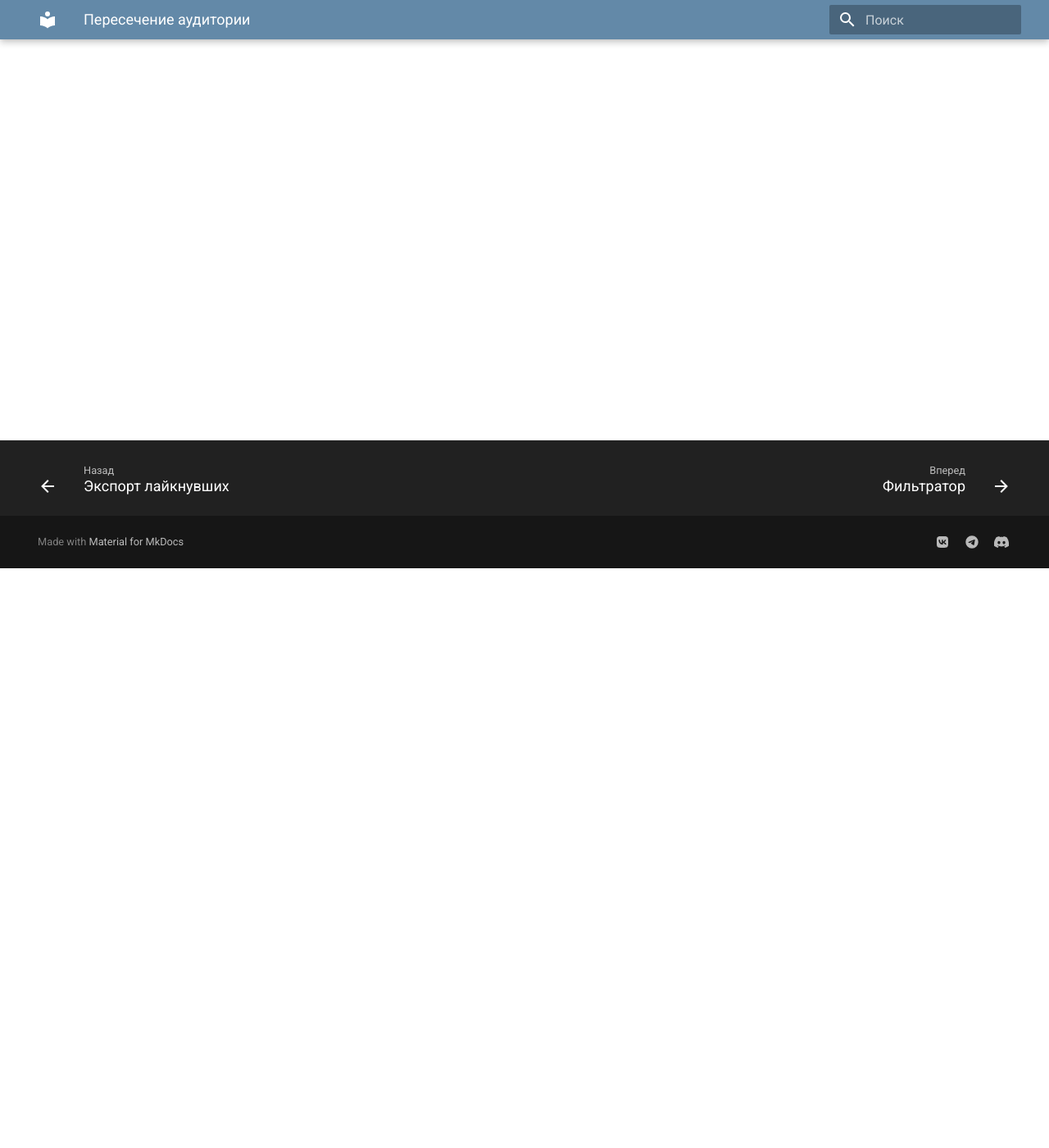
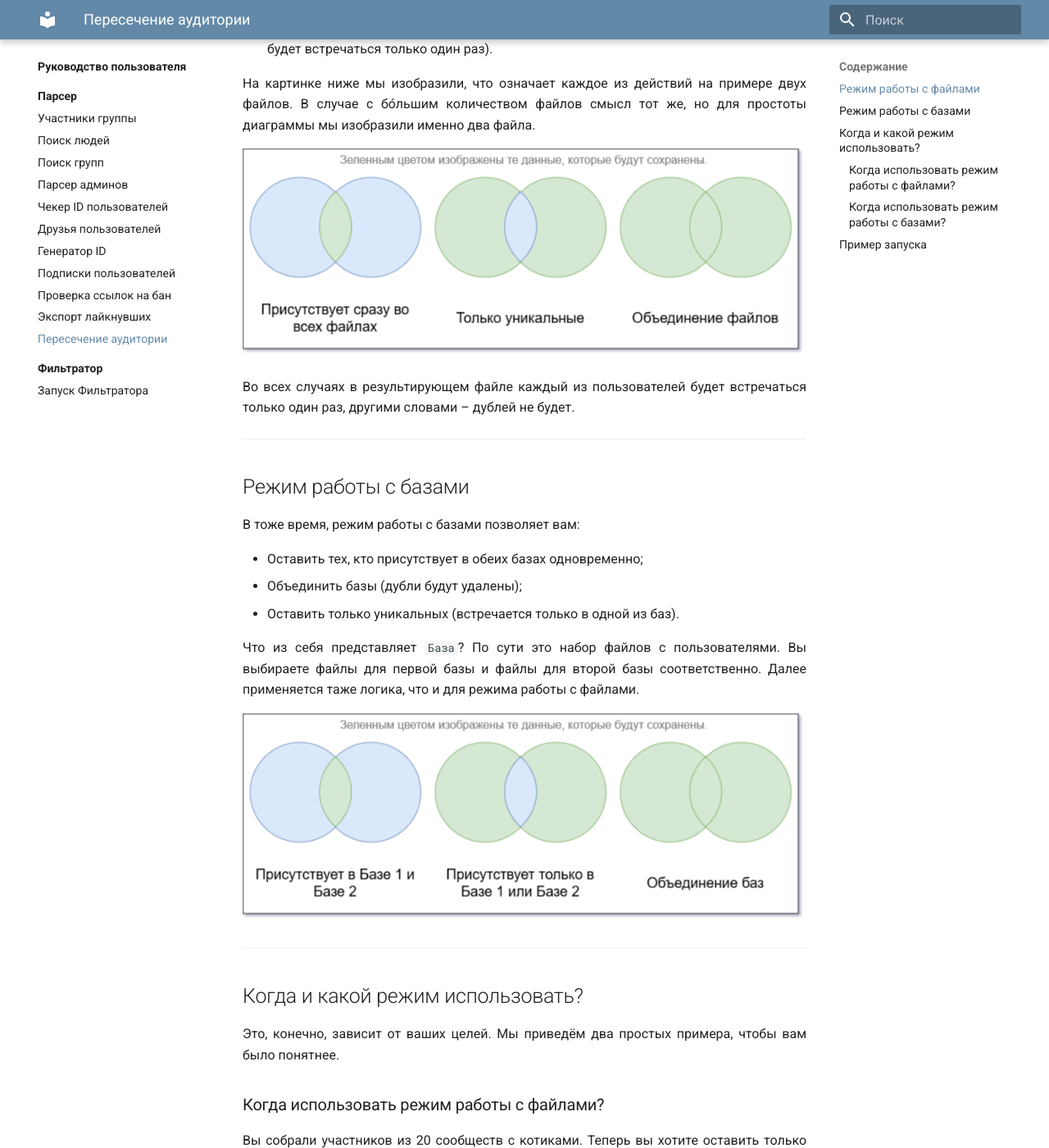
Before and after one commit to VK-Utility/docs, an MkDocs documentation site: the page built from docs/docs/parser/audience-intersection.md, in a window 1280 px wide and 1400 px high, scrolled down 707 px. Shown: the whole window at 82% size. Built offline with MkDocs 1.6.1 and Material for MkDocs 9.7.7, drawn with Linux system fonts in a browser that asks for light colours; some of the changed text lies outside the part shown.

Commit message:
Add docs for audience intersection

```diff
--- a/docs/docs/parser/audience-intersection.md
+++ b/docs/docs/parser/audience-intersection.md
@@ -1,4 +1,96 @@
 # Пересечение аудитории
 
-??? question "Какие данные о пользователях собирает функция?"
-    Это зависит от ваших настроек. Ознакомьтесь с разделом [Настройка Парсера](./index.md#settings).
+<div style="text-align: justify">
+  <p>
+    Данная функция поможет вам в более точном 🎯 выявлении вашей ЦА. Хотите оставить только тех пользователей, которые присутствуют сразу во всех сообществах? Или хотя бы в двух сообществах из четырёх? Или, наоборот, только уникальных (пользователь состоит только в одном из сообществ)? В таком случае функция <code>Пересечение аудитории</code> – ваш незаменимый помощник.
+  </p>
+</div>
+
+<div style="text-align: justify">
+  <p>
+    Функция работает в двух режимах – режим работы с файлами и режим работы с базами. Умеет работать как с текстовыми файлами, так и с файлами формата <code>VKU</code>.
+  </p>
+</div>
+
+---
+
+## Режим работы с файлами
+
+<div style="text-align: justify">
+  <p>
+    В режиме работы с файлами вы можете:
+  </p>
+  <ul class="styled">
+    <li>Оставить тех, кто присутствует сразу во всех файлах;</li>
+    <li>Оставить только уникальных (присутствует только в одном из файлов);</li>
+    <li>Оставить тех, кто присутствует в указанном количестве файлов (от и до);</li>
+    <li>Объединить файлы в один файл (дубли будут удалены, т.е. каждый пользователь будет встречаться только один раз).</li>
+  </ul>
+  <p>
+    На картинке ниже мы изобразили, что означает каждое из действий на примере двух файлов. В случае с бо́льшим количеством файлов смысл тот же, но для простоты диаграммы мы изобразили именно два файла.
+  </p>
+</div>
+
+![](../../img/parser/audience-intersection/files_1.png)
+
+<div style="text-align: justify">
+  <p>
+    Во всех случаях в результирующем файле каждый из пользователей будет встречаться только один раз, другими словами – дублей не будет.
+  </p>
+</div>
+
+---
+
+## Режим работы с базами
+
+<div style="text-align: justify">
+  <p>
+    В тоже время, режим работы с базами позволяет вам:
+  </p>
+
+  <ul class="styled">
+    <li>Оставить тех, кто присутствует в обеих базах одновременно;</li>
+    <li>Объединить базы (дубли будут удалены);</li>
+    <li>Оставить только уникальных (встречается только в одной из баз).</li>
+  </ul>
+
+  <p>
+    Что из себя представляет <code>База</code>? По сути это набор файлов с пользователями. Вы выбираете файлы для первой базы и файлы для второй базы соответственно. Далее применяется таже логика, что и для режима работы с файлами.
+  </p>
+</div>
+
+![](../../img/parser/audience-intersection/bases_1.png)
+
+---
+
+## Когда и какой режим использовать?
+
+<div style="text-align: justify">
+  <p>
+    Это, конечно, зависит от ваших целей. Мы приведём два простых примера, чтобы вам было понятнее.
+  </p>
+</div>
+
+### Когда использовать режим работы с файлами?
+
+<div style="text-align: justify">
+  <p>
+    Вы собрали участников из 20 сообществ с котиками. Теперь вы хотите оставить только тех пользователей, которые очень сильно любят котиков. В таком случае в режиме работы с файлами вы добавляете все файлы с участниками соответствующих сообществ. Выбираете <code>Оставить тех, кто есть сразу во всех файлах</code>, либо <code>Оставить тех, кто есть минимум в 10, но максимум в 20 файлах</code>. Всё, на выходе вы получите настоящих ценителей котиков!
+  </p>
+</div>
+
+### Когда использовать режим работы с базами?
+
+<div style="text-align: justify">
+  <p>
+    Вы собрали участников из 20 сообществ с котиками, а также участников из 30 сообществ с собачками. И теперь вас вы хотите оставить тех пользователей, кто интересуется и котиками, и собачками. В режиме работы с базами добавьте в первую базу участников из сообществ с котиками, а во вторую участников из сообществ с собачками. Выберите <code>Оставить тех, кто есть одновременно в Базе 1 и Базе 2</code>. На выходе вы получите тех, кто любит как котиков, так и собачек.
+  </p>
+</div>
+
+---
+
+## Пример запуска
+
+---
+
+!!! success "Спасибо, что дочитали до конца. Остались вопросы? <a href="../../../support">Свяжитесь с нами!</a>"
```
Also changed, not shown: docs/img/parser/audience-intersection/bases_1.png (added), docs/img/parser/audience-intersection/files_1.png (added).
